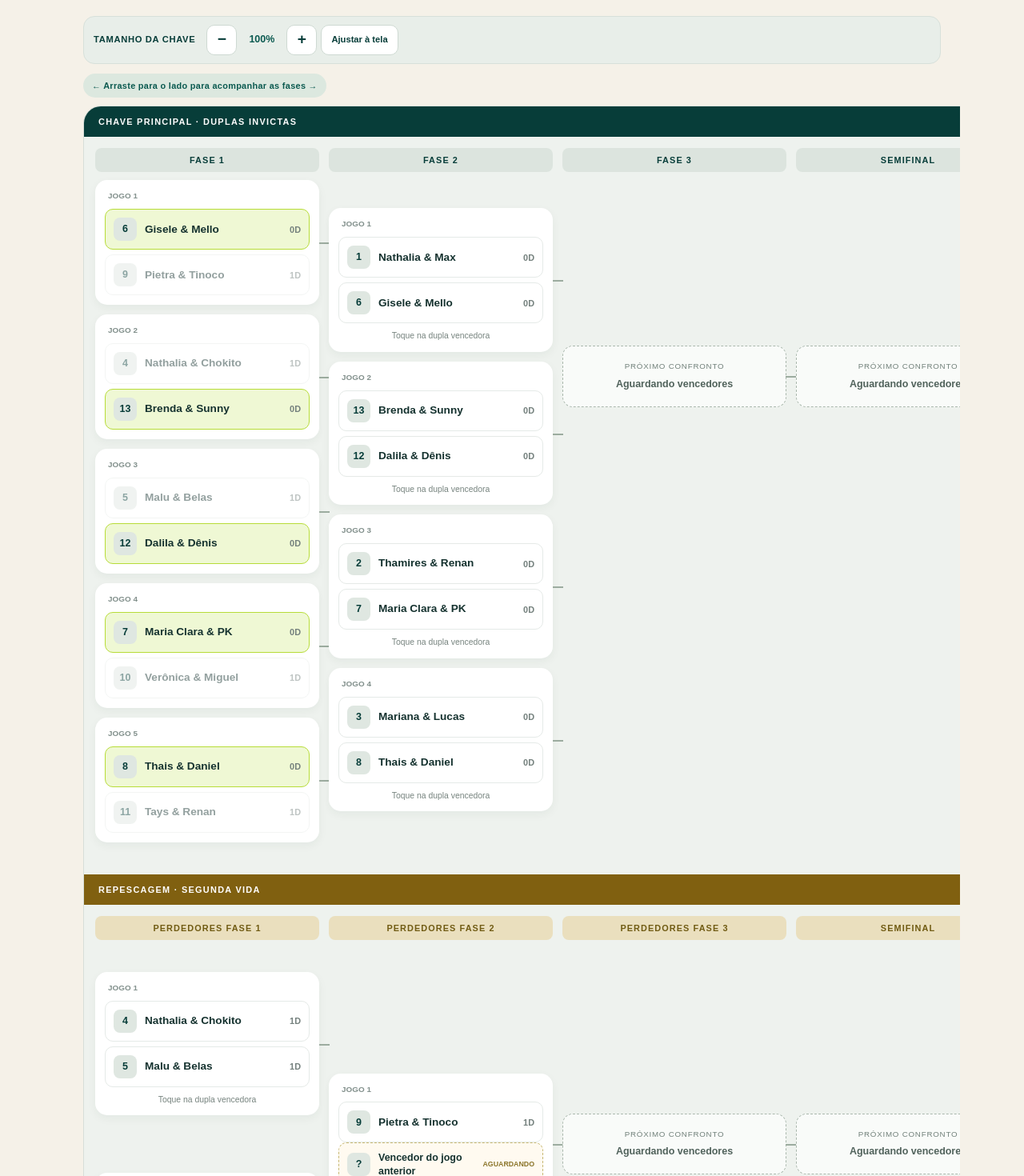
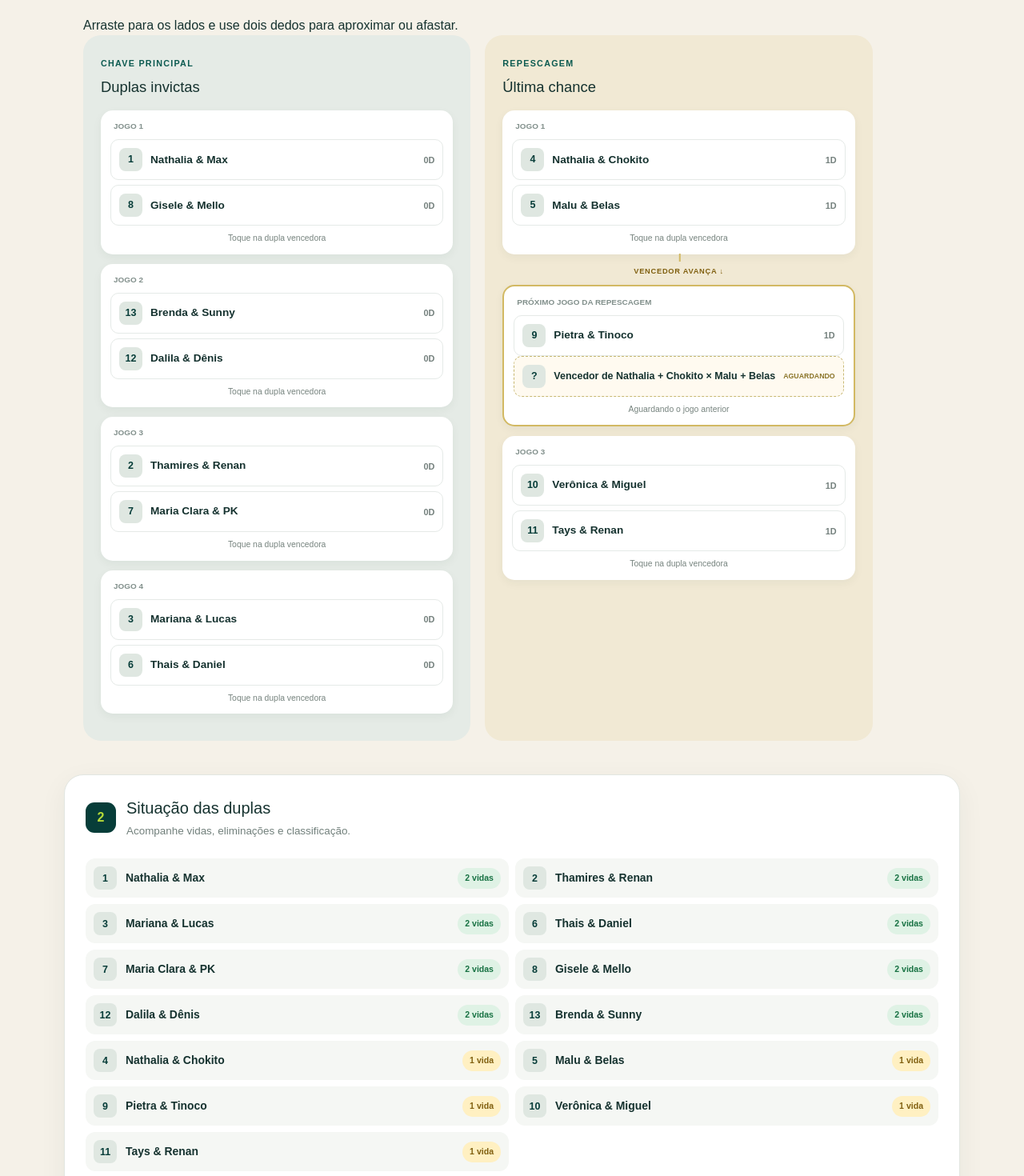
Before and after one commit to yasmimjanuario/ct-vai-na-fita, a Next.js app: page /torneio in a window 1280 px wide. Shown: the part 540-2010 px from the top of the page at 80% size. Built offline with nearby package versions, Linux system fonts and the light colour scheme.

Commit message:
Remove controles de zoom do chaveamento

```diff
--- a/app/torneio/page.tsx
+++ b/app/torneio/page.tsx
@@ -3,7 +3,7 @@
 import "./bracket-chain.css";
 
 import Image from "next/image";
-import { CSSProperties, FormEvent, useEffect, useMemo, useState } from "react";
+import { FormEvent, useEffect, useMemo, useState } from "react";
 
 type CategoryId = "misto-escolinha" | "iniciante-masculino";
 type Team = { id: string; player1: string; player2: string; seed: number; losses: number; eliminated: boolean };
@@ -16,7 +16,7 @@ const categories: { id: CategoryId; name: string; description: string }[] = [
 ];
 
 const emptyTournament = (): Tournament => ({ teams: [], matches: [], round: 0, started: false });
-const storageKey = "ct-vai-na-fita-torneio-v3";
+const storageKey = "ct-vai-na-fita-torneio-v2";
 
 const mistoEscolinhaTeams: Team[] = [
   { id: "nathalia-max", player1: "Nathalia", player2: "Max", seed: 1, losses: 0, eliminated: false },
@@ -24,9 +24,9 @@ const mistoEscolinhaTeams: Team[] = [
   { id: "mariana-lucas", player1: "Mariana", player2: "Lucas", seed: 3, losses: 0, eliminated: false },
   { id: "nathalia-chokito", player1: "Nathalia", player2: "Chokito", seed: 4, losses: 1, eliminated: false },
   { id: "malu-belas", player1: "Malu", player2: "Belas", seed: 5, losses: 1, eliminated: false },
-  { id: "gisele-mello", player1: "Gisele", player2: "Mello", seed: 6, losses: 0, eliminated: false },
+  { id: "thais-daniel", player1: "Thais", player2: "Daniel", seed: 6, losses: 0, eliminated: false },
   { id: "maria-clara-pk", player1: "Maria Clara", player2: "PK", seed: 7, losses: 0, eliminated: false },
-  { id: "thais-daniel", player1: "Thais", player2: "Daniel", seed: 8, losses: 0, eliminated: false },
+  { id: "gisele-mello", player1: "Gisele", player2: "Mello", seed: 8, losses: 0, eliminated: false },
   { id: "pietra-tinoco", player1: "Pietra", player2: "Tinoco", seed: 9, losses: 1, eliminated: false },
   { id: "veronica-miguel", player1: "Verônica", player2: "Miguel", seed: 10, losses: 1, eliminated: false },
   { id: "tays-renan", player1: "Tays", player2: "Renan", seed: 11, losses: 1, eliminated: false },
@@ -53,22 +53,6 @@ const mistoEscolinhaAtualizado = (): Tournament => ({
     { id: "repescagem-veronica-tays", round: 2, bracket: "repescagem", teamA: "veronica-miguel", teamB: "tays-renan" },
   ],
 });
-
-const mistoPrincipalColumns = [
-  { title: "Fase 1", ids: ["fase1-gisele-pietra", "fase1-nathalia-brenda", "fase1-malu-dalila", "fase1-maria-veronica", "fase1-thais-tays"] },
-  { title: "Fase 2", ids: ["fase2-nathalia-gisele", "fase2-brenda-dalila", "fase2-thamires-maria", "fase2-mariana-thais"] },
-  { title: "Fase 3", ids: [] },
-  { title: "Semifinal", ids: [] },
-  { title: "Final", ids: [] },
-];
-
-const mistoRepescagemColumns = [
-  { title: "Perdedores Fase 1", ids: ["repescagem-nathalia-malu", "repescagem-veronica-tays"] },
-  { title: "Perdedores Fase 2", ids: ["repescagem-pietra-vencedor"] },
-  { title: "Perdedores Fase 3", ids: [] },
-  { title: "Semifinal", ids: [] },
-  { title: "Final", ids: [] },
-];
 
 const initialData = (): Record<CategoryId, Tournament> => ({
   "misto-escolinha": mistoEscolinhaAtualizado(),
@@ -114,11 +98,6 @@ export default function TournamentPage() {
   const [player1, setPlayer1] = useState("");
   const [player2, setPlayer2] = useState("");
   const [hydrated, setHydrated] = useState(false);
-  const [bracketZoom, setBracketZoom] = useState(1);
-
-  useEffect(() => {
-    if (window.matchMedia("(max-width: 760px)").matches) setBracketZoom(0.65);
-  }, []);
 
   useEffect(() => {
     const saved = window.localStorage.getItem(storageKey);
@@ -219,71 +198,6 @@ export default function TournamentPage() {
     updateTournament(emptyTournament());
   }
 
-  function changeBracketZoom(direction: -1 | 1) {
-    setBracketZoom((current) => Math.min(1.2, Math.max(0.5, Number((current + direction * 0.1).toFixed(2)))));
-  }
-
-  function renderMatch(match: Match, label: string) {
-    const feederWinner = match.winnerOf ? tournament.matches.find((item) => item.id === match.winnerOf)?.winner : undefined;
-    const teamIds = [match.teamA, match.winnerOf ? feederWinner : match.teamB];
-    return <div className="match-card bracket-match" key={match.id}>
-      <span className="match-label">{label}</span>
-      {teamIds.map((teamId, slot) => {
-        if (!teamId) return <div className="waiting-team" key={`waiting-${slot}`}><span className="seed">?</span><strong>Vencedor do jogo anterior</strong><span className="loss-badge">AGUARDANDO</span></div>;
-        const team = tournament.teams.find((item) => item.id === teamId)!;
-        return <button key={teamId} className={match.winner === teamId ? "winner" : match.winner ? "loser" : ""} onClick={() => selectWinner(match.id, teamId)} disabled={Boolean(match.winner)}>
-          <span className="seed">{team.seed}</span><strong>{teamName(team)}</strong><span className="loss-badge">{team.losses}D</span>
-        </button>;
-      })}
-      {!match.winner && <small>{match.winnerOf && !feederWinner ? "Aguardando o jogo anterior" : "Toque na dupla vencedora"}</small>}
-    </div>;
-  }
-
-  function renderMistoBoard() {
-    const principalColumns = mistoPrincipalColumns.map((column, index) => index < 2 ? column : {
-      ...column,
-      ids: tournament.matches.filter((match) => match.bracket === "principal" && match.round === index + 1).map((match) => match.id),
-    });
-    const repescagemColumns = mistoRepescagemColumns.map((column, index) => index < 2 ? column : {
-      ...column,
-      ids: tournament.matches.filter((match) => match.bracket === "repescagem" && match.round === index + 1).map((match) => match.id),
-    });
-    const renderColumns = (columns: typeof mistoPrincipalColumns) => <div className="bracket-track">
-      {columns.map((column, columnIndex) => <div className={`phase-column phase-${columnIndex + 1}`} key={column.title}>
-        <div className="phase-heading">{column.title}</div>
-        <div className="phase-matches">
-          {column.ids.length ? column.ids.map((id, index) => {
-            const match = tournament.matches.find((item) => item.id === id);
-            return match ? renderMatch(match, `JOGO ${index + 1}`) : null;
-          }) : <div className="future-match"><span>Próximo confronto</span><strong>Aguardando vencedores</strong></div>}
-        </div>
-      </div>)}
-    </div>;
-
-    return <>
-      <div className="bracket-toolbar" aria-label="Controles de tamanho do chaveamento">
-        <span className="bracket-toolbar-label">Tamanho da chave</span>
-        <div className="zoom-controls">
-          <button type="button" onClick={() => changeBracketZoom(-1)} disabled={bracketZoom <= 0.5} aria-label="Diminuir chaveamento">−</button>
-          <output aria-live="polite">{Math.round(bracketZoom * 100)}%</output>
-          <button type="button" onClick={() => changeBracketZoom(1)} disabled={bracketZoom >= 1.2} aria-label="Aumentar chaveamento">+</button>
-          <button type="button" className="fit-bracket" onClick={() => setBracketZoom(window.matchMedia("(max-width: 760px)").matches ? 0.65 : 1)}>Ajustar à tela</button>
-        </div>
-      </div>
-      <div className="bracket-scroll" aria-label="Chaveamento com rolagem horizontal">
-      <div className="scroll-hint">← Arraste para o lado para acompanhar as fases →</div>
-      <div className="bracket-zoom-content" style={{ "--bracket-zoom": bracketZoom } as CSSProperties}>
-      <div className="bracket-board">
-        <div className="board-label principal-label">CHAVE PRINCIPAL · DUPLAS INVICTAS</div>
-        {renderColumns(principalColumns)}
-        <div className="board-label repechage-label">REPESCAGEM · SEGUNDA VIDA</div>
-        {renderColumns(repescagemColumns)}
-      </div>
-      </div>
-      </div>
-    </>;
-  }
-
   return (
     <main className="tournament-page">
       <header className="tournament-header">
@@ -351,7 +265,10 @@ export default function TournamentPage() {
           ) : (
             <section className="bracket-section">
               <div className="bracket-title"><div><span>RODADA {tournament.round}</span><h2>Partidas atuais</h2></div><div className="legend"><span><i className="life life-green" />0 derrotas</span><span><i className="life life-yellow" />1 derrota</span></div></div>
-              {category === "misto-escolinha" ? renderMistoBoard() : <div className="bracket-columns">
+              <p className="gesture-hint">Arraste para os lados e use dois dedos para aproximar ou afastar.</p>
+              <div className="bracket-scroll" tabIndex={0} aria-label="Chaveamento com rolagem horizontal">
+              <div className="bracket-zoom-content">
+              <div className="bracket-columns">
                 {(["principal", "repescagem"] as const).map((bracket) => {
                   const matches = currentMatches.filter((match) => match.bracket === bracket);
                   return <div className={`bracket-column ${bracket}`} key={bracket}>
@@ -373,7 +290,9 @@ export default function TournamentPage() {
                     </div>}) : <div className="bracket-empty">Nenhuma partida nesta chave agora.</div>}
                   </div>;
                 })}
-              </div>}
+              </div>
+              </div>
+              </div>
               {roundComplete && <button className="next-round" onClick={nextRound}>{activeTeams.length === 1 ? "Registrar campeões" : "Avançar para a próxima rodada"} <span>→</span></button>}
             </section>
           )}
```
